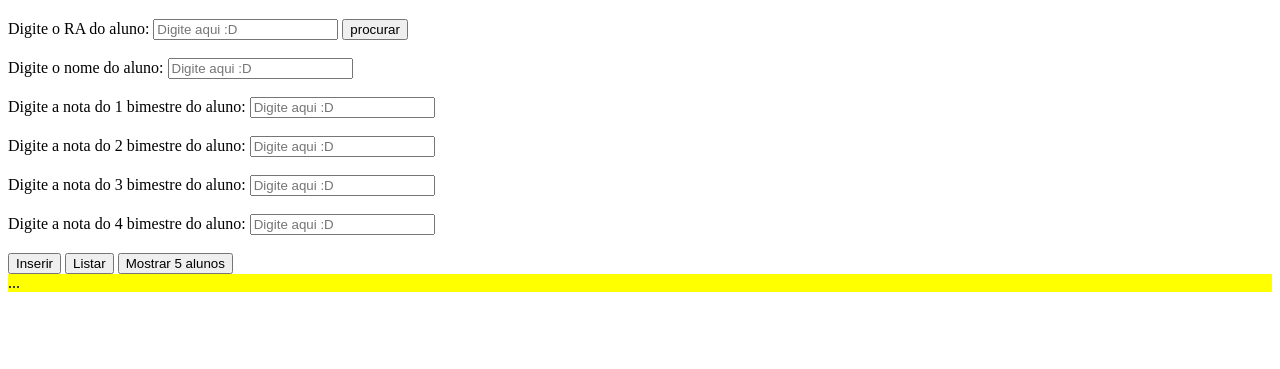
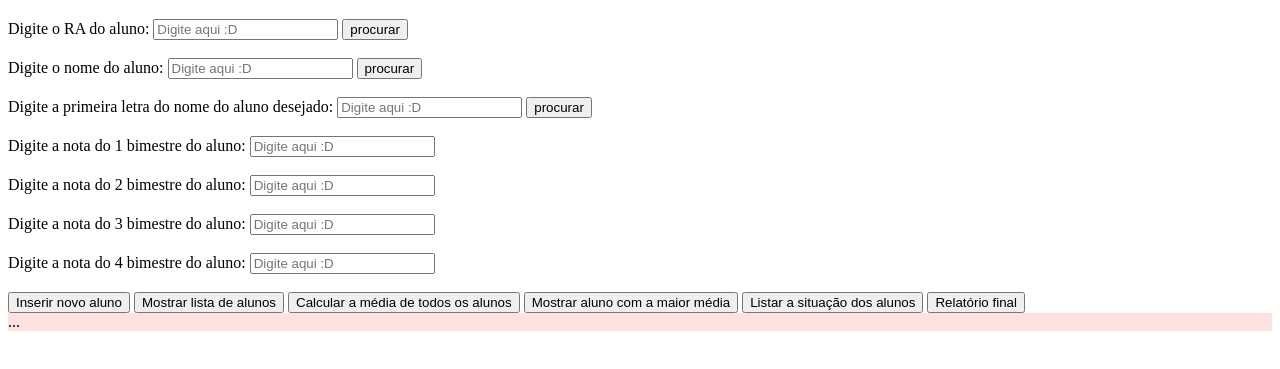
Before and after one commit to alexandrebpetri/Algoritimos-2024, a plain HTML site: page Algoritmos/AlunosMVC/Alunos.html in a window 1280 px wide. Shown: the part 61-430 px from the top of the page. Drawn offline with Linux system fonts and the light colour scheme.

Commit message:
Update Alunos.html

```diff
--- a/Algoritmos/AlunosMVC/Alunos.html
+++ b/Algoritmos/AlunosMVC/Alunos.html
@@ -4,6 +4,7 @@
     <meta charset="UTF-8">
     <meta name="viewport" content="width=device-width, initial-scale=1.0">
     <title>Alunos</title>
+    <link rel="stylesheet" href="alunos.css">
 </head>
 <body>
     <h1>Lista de alunos</h1>
@@ -11,7 +12,11 @@
     <input type="number" id="inputRa" placeholder="Digite aqui :D">
     <input type="button" value="procurar" onclick="raProcurar()"> <br><br>
     <label for="inputNome">Digite o nome do aluno:</label>
-    <input type="text" id="inputNome" placeholder="Digite aqui :D"> <br><br>
+    <input type="text" id="inputNome" placeholder="Digite aqui :D">
+    <input type="button" value="procurar" onclick="acharNome()"> <br><br>
+    <label for="inputLetra">Digite a primeira letra do nome do aluno desejado:</label>
+    <input type="text" id="inputLetra" placeholder="Digite aqui :D">
+    <input type="button" value="procurar" onclick="acharLetra()"> <br><br>
     <label for="inputN1">Digite a nota do 1 bimestre do aluno:</label>
     <input type="number" id="inputN1" placeholder="Digite aqui :D"> <br><br>
     <label for="inputN2">Digite a nota do 2 bimestre do aluno:</label>
@@ -20,12 +25,14 @@
     <input type="number" id="inputN3" placeholder="Digite aqui :D"> <br><br>
     <label for="inputN4">Digite a nota do 4 bimestre do aluno:</label>
     <input type="number" id="inputN4" placeholder="Digite aqui :D"> <br><br>
-    <input type="button" value="Inserir" onclick="inserirNaLista()">
-    <input type="button" value="Listar" onclick="listarAlunos()">
-    <input type="button" value="Mostrar 5 alunos" onclick="adicionarAlunos()">
+    <input type="button" value="Inserir novo aluno" onclick="inserirNaLista()">
+    <input type="button" value="Mostrar lista de alunos" onclick="adicionarAlunos()">
+    <input type="button" value="Calcular a média de todos os alunos" onclick="médiaGeral()">
+    <input type="button" value="Mostrar aluno com a maior média" onclick="maiorMédia()">
+    <input type="button" value="Listar a situação dos alunos" onclick="listarSituação()">
+    <input type="button" value="Relatório final" onclick="listarAlunos()">
 
-
-    <div id="outputListaAlunos" style="background-color: yellow;">
+    <div id="outputListaAlunos" style="background-color: rgba(255, 0, 0, 0.116);">
    ... </div>
    <script src="classAlunos.js"></script>
    <script src="definiçoesAlunos.js"></script>
```
